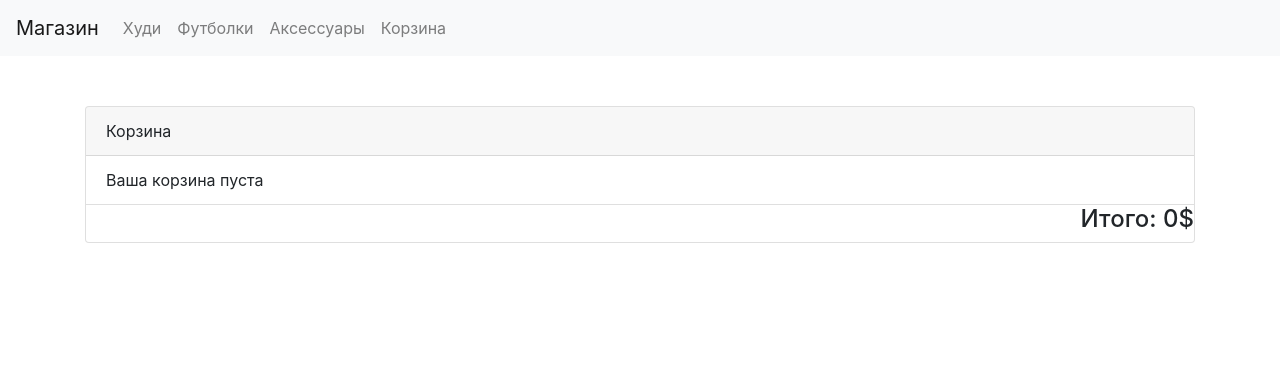
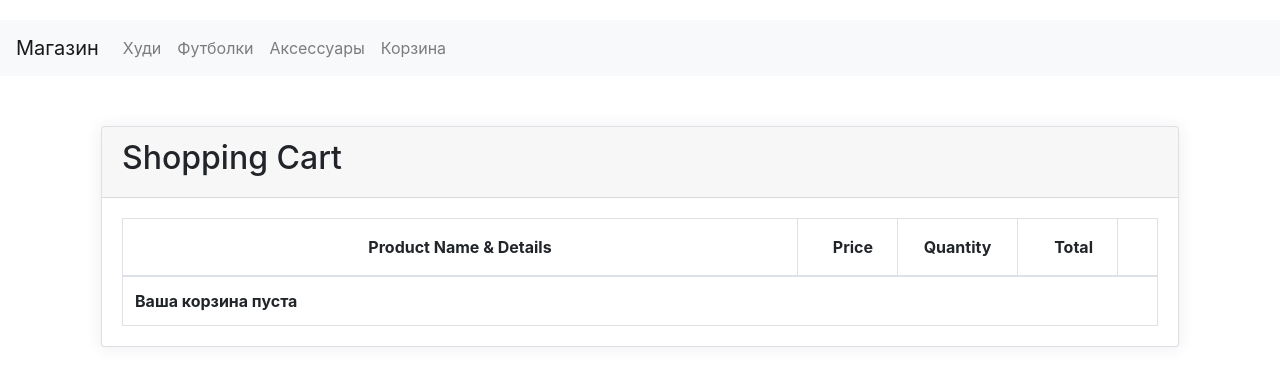
Before and after one commit to j-kovalenko/basic-shop, a Flask app: page /cart in a window 1280 px wide. Shown: the top 386 px of the page. Run offline with Flask 2, Linux system fonts and the light colour scheme; lists and menus that the app fills with data are empty; some libraries are stand-ins or nearby versions.

Commit message:
redisigned cart

```diff
--- a/main.py
+++ b/main.py
@@ -26,6 +26,26 @@ def delhist():
     session.pop('total', None)
     return 'deleted'
 
+@app.route('/cart2')
+def cart2():
+    db_session.global_init("db/shop.db")
+    db_sess = db_session.create_session()
+    if request.method == 'GET':
+        page_name = "Корзина"
+        cart = session.get('cart', {})
+        user_cart = []
+        for it in cart:
+            if cart[it]["type"] == 'hoodies':
+                item = db_sess.query(Hoodie).filter(Hoodie.name_id == it).first()
+            elif cart[it]["type"] == 'tshirts':
+                item = db_sess.query(Tshirt).filter(Tshirt.name_id == it).first()
+            elif cart[it]["type"] == 'accessories':
+                item = db_sess.query(Acc).filter(Acc.name_id == it).first()
+            user_cart.append(item)
+        total = session.get('total', 0)
+        # print(user_cart)
+    return render_template('cart2.html', name=page_name, cart=user_cart, sess_cart=cart, total=total)
+
 
 @app.route('/cart', methods=['POST', 'GET'])
 def cart():
@@ -45,7 +65,7 @@ def cart():
             user_cart.append(item)
         total = session.get('total', 0)
         # print(user_cart)
-        return render_template('cart.html', name=page_name, cart=user_cart, sess_cart=cart, total=total)
+        return render_template('cart2.html', name=page_name, cart=user_cart, sess_cart=cart, total=total)
     elif request.method == 'POST':
         act = request.form['action'][-3:]
         resp = request.form['action'][:-3]
--- a/static/css/style.css
+++ b/static/css/style.css
@@ -4,3 +4,43 @@
     height: 144px;
     padding-right: 25px;
 }
+#product_image {
+	width: 525px;
+	float: left;
+	margin-right: 25px;
+}
+
+.card {
+	margin-top: 50px;
+}
+
+#item_desc {
+	text-align: left;
+	margin-top: 100px;
+}
+
+
+body{
+    margin-top:20px;
+    /* background:#eee; */
+}
+.ui-w-40 {
+    width: 40px !important;
+    height: auto;
+}
+
+.card{
+    box-shadow: 0 1px 15px 1px rgba(52,40,104,.08);
+}
+
+.ui-product-color {
+    display: inline-block;
+    overflow: hidden;
+    margin: .144em;
+    width: .875rem;
+    height: .875rem;
+    border-radius: 10rem;
+    -webkit-box-shadow: 0 0 0 1px rgba(0,0,0,0.15) inset;
+    box-shadow: 0 0 0 1px rgba(0,0,0,0.15) inset;
+    vertical-align: middle;
+}
--- a/templates/base.html
+++ b/templates/base.html
@@ -22,7 +22,7 @@
                 <a class="nav-item nav-link" href="../hoodies">Худи</a>
                 <a class="nav-item nav-link" href="../tshirts">Футболки</a>
                 <a class="nav-item nav-link" href="../accessories">Аксессуары</a>
-                <a class="nav-item nav-link" href="../cart" style="text-align: right;">Корзина</a>
+                <a class="nav-item nav-link" href="../cart" >Корзина</a>
             </div>
         </div>
     </nav>
@@ -30,12 +30,7 @@
 <!-- Begin page content -->
 <main role="main" class="container">
     {% block content %}{% endblock %}
-<!--
-<footer>
-<h6>Магазин</h6>
-<h6>Made by pelagia</h6>
-</footer>
--->
+
 </main>
 </body>
 </html>
--- a/templates/cart.html
+++ b/templates/cart.html
@@ -1,6 +1,6 @@
 {% extends "base.html" %}
 {% block content %}
-<div class="card" style="margin-top: 50px;">
+<div class="card">
     <div class="card-header">
         Корзина
     </div>
@@ -11,8 +11,8 @@
             {% for item in cart %}
                 <li class="list-group-item">
                     <p style="display:inline-block;">{{ item.name }} ({{sess_cart[item.name_id]["amount"]}})</p>
-                    <p style="float: right;">Цена: {{sess_cart[item.name_id]["amount"] * item.price}}$</p>
-                    <br>
+<!--                    <p style="float: right;">Цена: {{sess_cart[item.name_id]["amount"] * item.price}}$</p>-->
+<!--                    <br>-->
                     	<form method="post" style="float: right;">
                             <input type="hidden" name="action" value={{ item.name_id }}del>
                             <input type="submit" class="btn btn-danger" value="Удалить">
--- /dev/null
+++ b/templates/cart2.html
@@ -0,0 +1,98 @@
+{% extends "base.html" %}
+{% block content %}
+
+<div class="container px-3 my-5 clearfix">
+    <!-- Shopping cart table -->
+    <div class="card">
+        <div class="card-header">
+            <h2>Shopping Cart</h2>
+        </div>
+
+        <div class="card-body">
+            <div class="table-responsive">
+              <table class="table table-bordered m-0">
+                <thead>
+                  <tr>
+                    <!-- Set columns width -->
+                    <th class="text-center py-3 px-4" style="min-width: 400px;">Product Name &amp; Details</th>
+                    <th class="text-right py-3 px-4" style="width: 100px;">Price</th>
+                    <th class="text-center py-3 px-4" style="width: 120px;">Quantity</th>
+                    <th class="text-right py-3 px-4" style="width: 100px;">Total</th>
+                    <th class="text-center align-middle py-3 px-0" style="width: 40px;"><a href="#" class="shop-tooltip float-none text-light" title="" data-original-title="Clear cart"><i class="ino ion-md-trash"></i></a></th>
+                  </tr>
+                </thead>
+        {% if total == 0 %}
+                  <tr><th colspan="5">Ваша корзина пуста</th></tr>
+        {%else%}
+                  <tbody>
+
+                  {% for item in cart %}
+                  <tr>
+                    <td class="p-4">
+                      <div class="media align-items-center">
+                        <img src={{ item.image }} class="d-block ui-w-40 ui-bordered mr-4" alt={{item.name}}>
+                        <div class="media-body">
+
+                          <a href=/{{item.__table__.name}}/{{item.name_id}} class="d-block text-dark">{{ item.name }}</a>
+                        </div>
+                      </div>
+                    </td>
+                    <td class="text-right font-weight-semibold align-middle p-4">${{item.price}}</td>
+                    <td class="align-middle p-4">
+                        <div class="btn-group" role="group" aria-label="Basic example">
+                        <form method="post" style="float: center;">
+                            <input type="hidden" name="action" value={{ item.name_id }}rem>
+                            {%if sess_cart[item.name_id]["amount"] > 1%}
+                            <input type="submit" class="btn btn-default btn-sm shop-tooltip close float-none text-danger" value="-" align="center">
+                            {%else%}
+                            <input type="submit" class="btn btn-default btn-sm shop-tooltip close float-none text-danger" value="-" align="center" disabled>
+                            {%endif%}
+                        </form>
+                        <input type="submit" class="btn btn-light" value={{sess_cart[item.name_id]["amount"]}} disabled>
+                        <form method="post" style="float: center;">
+                            <input type="hidden" name="action" value={{ item.name_id }}add>
+                            <input type="submit" class="btn btn-default btn-sm shop-tooltip close float-none text-success" value="+" align="center" style="text-color: red;">
+                        </form>
+                        </div>
+                    </td>
+                    <td class="text-right font-weight-semibold align-middle p-4">${{item.price * sess_cart[item.name_id]["amount"]}}</td>
+                    <td class="text-center align-middle px-0"><form method="post" style="float: center;">
+                            <input type="hidden" name="action" value={{ item.name_id }}del>
+                            <input type="submit" class="btn btn-default shop-tooltip close float-none text-danger" value="×" align="center" style="text-color: red;">
+                        </form>
+                    </td>
+                  </tr>
+                  {%endfor%}
+                </tbody>
+              </table>
+            </div>
+            <!-- / Shopping cart table -->
+
+
+            <div class="d-flex flex-wrap justify-content-between align-items-center pb-4">
+              <div class="mt-4">
+                <label class="text-muted font-weight-normal">Promocode</label>
+                <input type="text" placeholder="ABC" class="form-control">
+              </div>
+              <div class="d-flex">
+                <div class="text-right mt-4 mr-5">
+                  <label class="text-muted font-weight-normal m-0">Discount</label>
+                  <div class="text-large"><strong>$20</strong></div>
+                </div>
+                <div class="text-right mt-4">
+                  <label class="text-muted font-weight-normal m-0">Total price</label>
+                  <div class="text-large"><strong>${{total}}</strong></div>
+                </div>
+              </div>
+            </div>
+
+            <div class="float-right">
+              <a type="button" class="btn btn-lg btn-default md-btn-flat mt-2 mr-3" href="/">Back to shopping</a>
+              <button type="button" class="btn btn-lg btn-primary mt-2">Checkout</button>
+            </div>
+            {%endif%}
+          </div>
+      </div>
+  </div>
+
+{%endblock%}
--- a/templates/index.html
+++ b/templates/index.html
@@ -8,7 +8,7 @@
             <div class="card-body">
                 <h5 class="card-title">Кофты</h5>
                 <p class="card-text">Чтобы утеплиться в дождь</p>
-				<a href="hoodies" class="btn btn-primary">Подробнее</a>
+				<a href="hoodies" class="btn btn-primary stretched-link">Подробнее</a>
 			</div>
         </div>
     </div>
@@ -18,7 +18,7 @@
             <div class="card-body">
                 <h5 class="card-title">Футболки</h5>
                 <p class="card-text">Чтобы была ближе к телу</p>
-				<a href="tshirts" class="btn btn-primary">Подробнее</a>
+				<a href="tshirts" class="btn btn-primary stretched-link">Подробнее</a>
             </div>
         </div>
     </div>
@@ -28,7 +28,7 @@
             <div class="card-body">
                 <h5 class="card-title">Аксессуары</h5>
                 <p class="card-text">Чтобы дополнить образ</p>
-				<a href="accessories" class="btn btn-primary">Подробнее</a>
+				<a href="accessories" class="btn btn-primary stretched-link">Подробнее</a>
 			</div>
         </div>
     </div>
--- a/templates/product.html
+++ b/templates/product.html
@@ -1,9 +1,9 @@
 {% extends "base.html" %}
 {% block content %}
-<img src="{{ item["image"] }}" class="rounded float-start" alt={{ item["name"] }}, style="width: 525px; float: left; margin-right: 25px;">
-<div style="text-align: left; margin-top: 100px;">
+<img src="{{ item["image"] }}" class="rounded float-start" alt={{ item["name"] }}, id="product_image">
+<div id="item_desc">
 	<h2 style="margin-bottom: 50px;">{{ item["name"] }}</h2>
-	<p description>
+	<p>
 	{{ item.description }}
 	</p>
 	<p><b>Состав:</b> {{ item.composition }}</p>
--- a/templates/section.html
+++ b/templates/section.html
@@ -1,6 +1,6 @@
 {% extends "base.html" %}
 {% block content %}
-<h1>Добрый день</h1>
+<!--<h1>Добрый день</h1>-->
 
 <div class="row row-cols-1 row-cols-md-2 g-4">
     {% for item in db_sess.query(sect).all(): %}
@@ -11,7 +11,8 @@
                 <div class="card-body">
                     <h5 class="card-title">{{ item.name }}</h5>
                     <p class="card-text">Сделано из натурального хлопка с любовью</p>
-                    <a href={{ page }} class="btn btn-primary">Подробнее</a>
+                    <h4>{{ item.price }}$</h4>
+                    <a href={{ page }} class="btn btn-primary stretched-link">Подробнее</a>
                 </div>
             </div>
         </div>
```
Also changed, not shown: templates/added_product.html (deleted, +0 -25 lines), templates/redirect.html (deleted, +0 -18 lines), templates/wear.html (deleted, +0 -47 lines).
